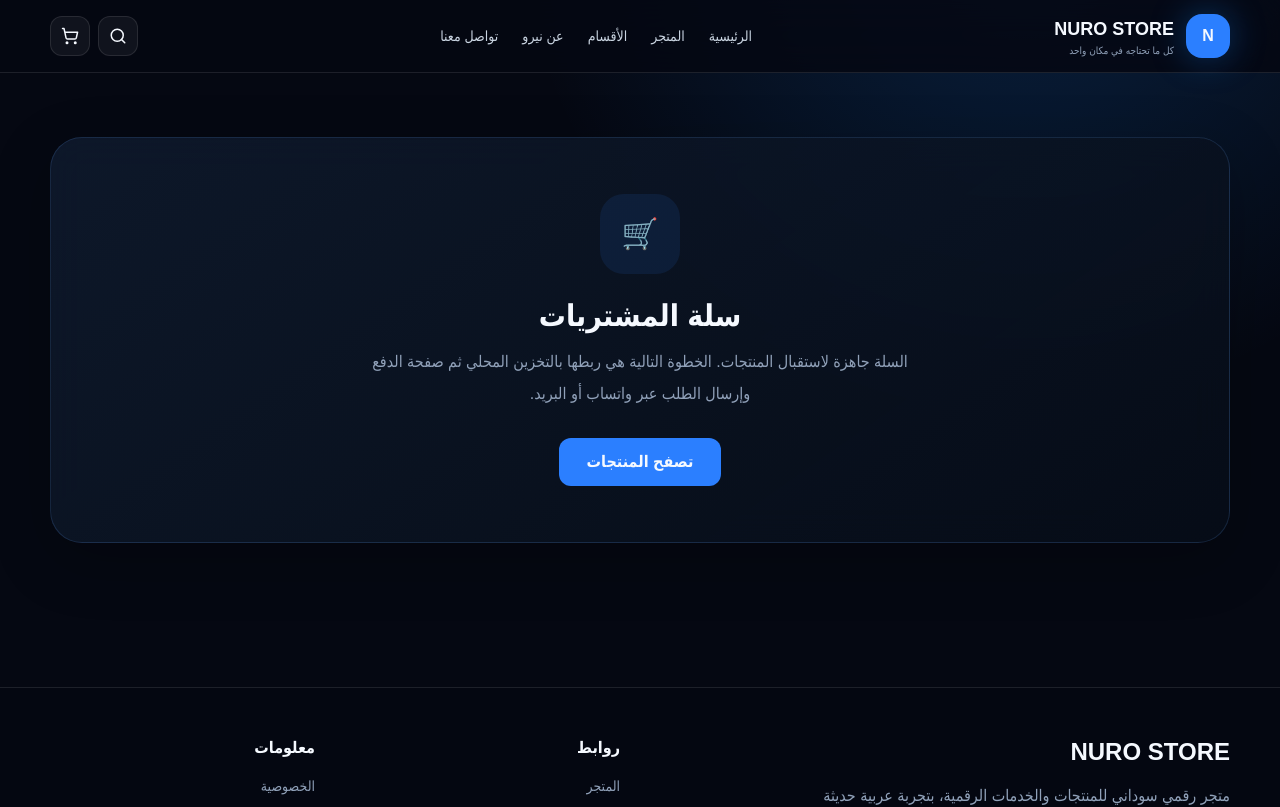
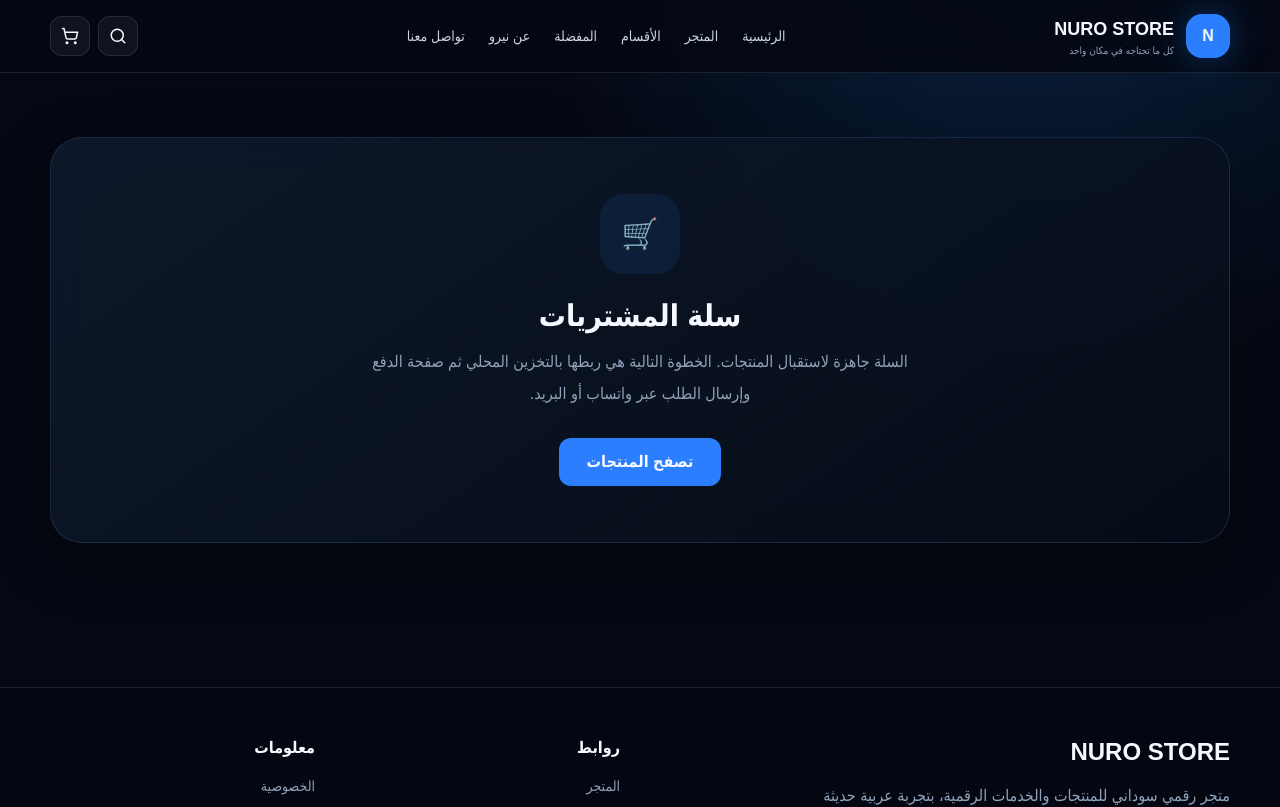
Before and after one commit to mhmsd777777/nuro-store, a Next.js app: page /cart in a window 1280 px wide. Shown: the top 807 px of the page. Built offline with nearby package versions, Linux system fonts and the light colour scheme.

Commit message:
feat: make components/Header.tsx functional

```diff
--- a/components/Header.tsx
+++ b/components/Header.tsx
@@ -1,15 +1,16 @@
 "use client";
 import Link from "next/link";
-import {Menu,Search,ShoppingCart,X} from "lucide-react";
-import {useState} from "react";
+import {Menu,Search,ShoppingCart,X,Heart} from "lucide-react";
+import {useEffect,useState} from "react";
 export default function Header(){
- const[open,setOpen]=useState(false);
+ const[open,setOpen]=useState(false),[cart,setCart]=useState(0),[fav,setFav]=useState(0);
+ useEffect(()=>{const sync=()=>{try{const c=JSON.parse(localStorage.getItem("nuro-cart")||"[]");const f=JSON.parse(localStorage.getItem("nuro-favorites")||"[]");setCart(c.reduce((n:any,x:any)=>n+(x.qty||1),0));setFav(f.length)}catch{}};sync();window.addEventListener("storage",sync);return()=>window.removeEventListener("storage",sync)},[]);
  return <header className="sticky top-0 z-50 border-b border-white/10 bg-[#050812]/85 backdrop-blur-xl">
   <div className="container flex h-[72px] items-center justify-between gap-4">
    <Link href="/" className="flex items-center gap-3"><div className="grid size-11 place-items-center rounded-2xl bg-blue-500 font-black shadow-[0_0_35px_rgba(22,136,255,.35)]">N</div><div><div className="text-lg font-black">NURO STORE</div><div className="text-[10px] text-slate-400">كل ما تحتاجه في مكان واحد</div></div></Link>
-   <nav className="hidden items-center gap-6 text-sm text-slate-300 md:flex"><Link href="/">الرئيسية</Link><Link href="/shop">المتجر</Link><Link href="/categories">الأقسام</Link><Link href="/about">عن نيرو</Link><Link href="/contact">تواصل معنا</Link></nav>
-   <div className="flex gap-2"><Link href="/shop" className="grid size-10 place-items-center rounded-xl border border-white/10 bg-white/5"><Search size={18}/></Link><Link href="/cart" className="grid size-10 place-items-center rounded-xl border border-white/10 bg-white/5"><ShoppingCart size={18}/></Link><button onClick={()=>setOpen(!open)} className="grid size-10 place-items-center rounded-xl border border-white/10 bg-white/5 md:hidden">{open?<X size={18}/>:<Menu size={18}/>}</button></div>
+   <nav className="hidden items-center gap-6 text-sm text-slate-300 md:flex"><Link href="/">الرئيسية</Link><Link href="/shop">المتجر</Link><Link href="/categories">الأقسام</Link><Link href="/favorites" className="flex items-center gap-1">المفضلة {fav>0&&<span className="rounded-full bg-blue-500 px-1.5 text-[10px]">{fav}</span>}</Link><Link href="/about">عن نيرو</Link><Link href="/contact">تواصل معنا</Link></nav>
+   <div className="flex gap-2"><Link href="/shop" className="grid size-10 place-items-center rounded-xl border border-white/10 bg-white/5"><Search size={18}/></Link><Link href="/cart" className="relative grid size-10 place-items-center rounded-xl border border-white/10 bg-white/5"><ShoppingCart size={18}/>{cart>0&&<span className="absolute -right-1 -top-1 min-w-5 rounded-full bg-blue-500 px-1 text-center text-[10px] font-bold">{cart}</span>}</Link><button onClick={()=>setOpen(!open)} className="grid size-10 place-items-center rounded-xl border border-white/10 bg-white/5 md:hidden">{open?<X size={18}/>:<Menu size={18}/>}</button></div>
   </div>
-  {open&&<nav className="container grid gap-2 border-t border-white/10 py-4 md:hidden"><Link onClick={()=>setOpen(false)} href="/" className="rounded-xl p-3">الرئيسية</Link><Link onClick={()=>setOpen(false)} href="/shop" className="rounded-xl p-3">المتجر</Link><Link onClick={()=>setOpen(false)} href="/categories" className="rounded-xl p-3">الأقسام</Link><Link onClick={()=>setOpen(false)} href="/about" className="rounded-xl p-3">عن نيرو</Link><Link onClick={()=>setOpen(false)} href="/contact" className="rounded-xl p-3">تواصل معنا</Link></nav>}
+  {open&&<nav className="container grid gap-2 border-t border-white/10 py-4 md:hidden"><Link onClick={()=>setOpen(false)} href="/" className="rounded-xl p-3">الرئيسية</Link><Link onClick={()=>setOpen(false)} href="/shop" className="rounded-xl p-3">المتجر</Link><Link onClick={()=>setOpen(false)} href="/categories" className="rounded-xl p-3">الأقسام</Link><Link onClick={()=>setOpen(false)} href="/favorites" className="rounded-xl p-3">المفضلة</Link><Link onClick={()=>setOpen(false)} href="/cart" className="rounded-xl p-3">السلة</Link><Link onClick={()=>setOpen(false)} href="/about" className="rounded-xl p-3">عن نيرو</Link><Link onClick={()=>setOpen(false)} href="/contact" className="rounded-xl p-3">تواصل معنا</Link></nav>}
  </header>
 }
```
